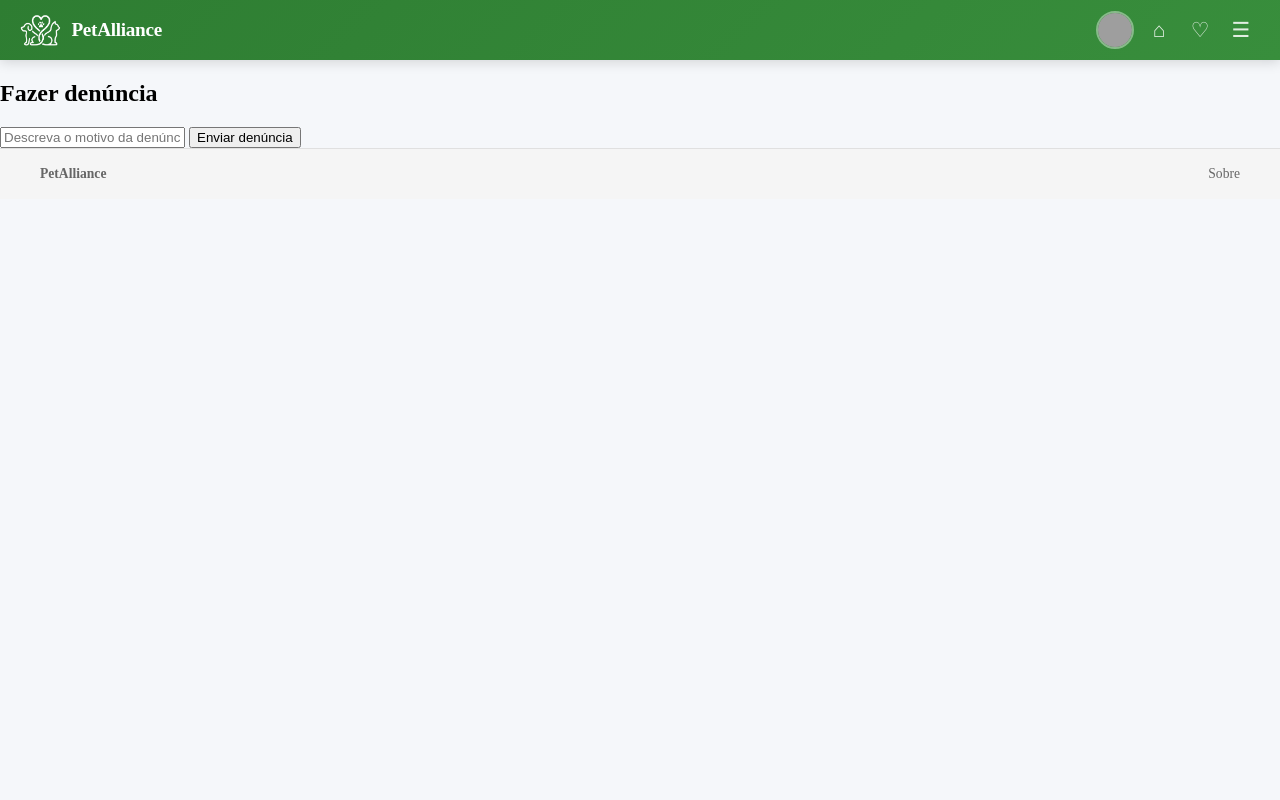
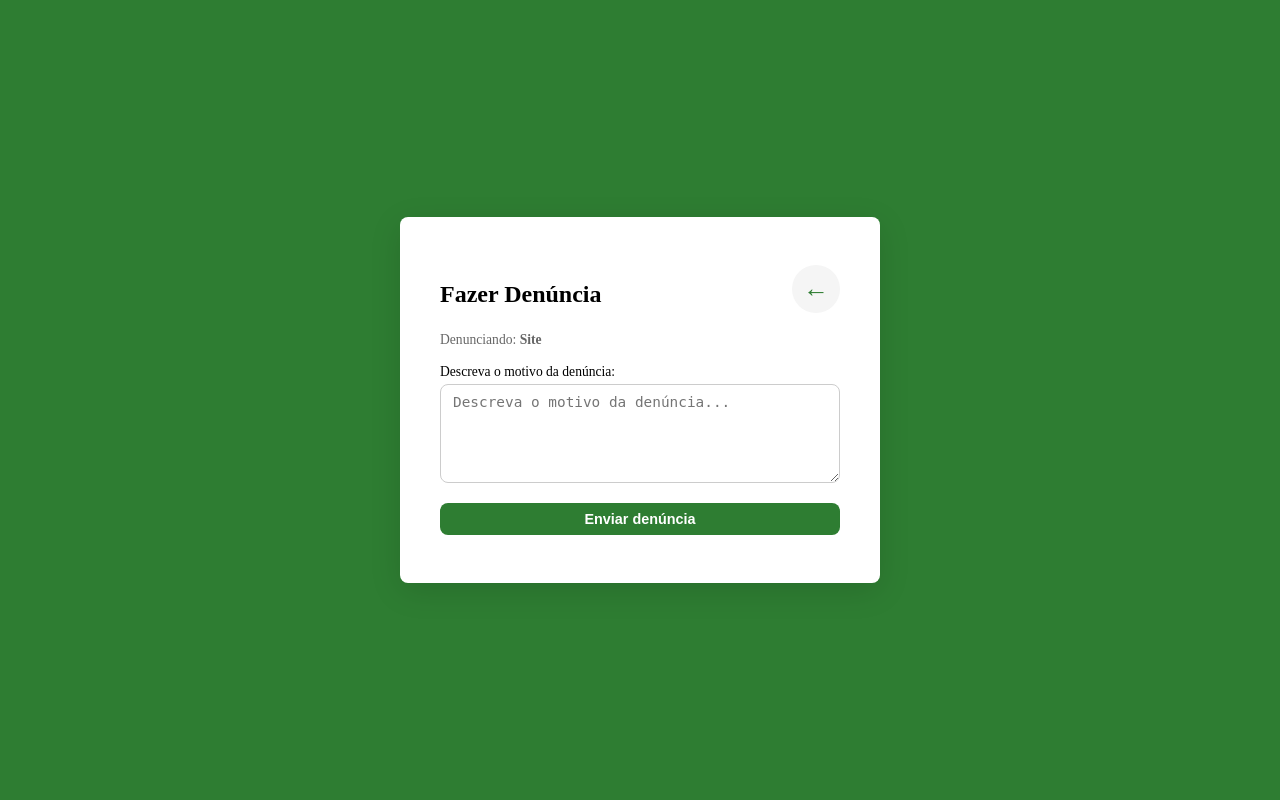
Before and after one commit to ThurStelzner/PetAlliance, a PHP site: page /backEnd/denuncias/cadastrarDenuncia.php in a window 1280 px wide. Run offline with PHP 8.4, Linux system fonts and the light colour scheme; the visitor is signed in with stand-in values (Sample User, id 1); grey boxes are pictures that could not be loaded.

Commit message:
página de denuncias style

```diff
--- a/backEnd/denuncias/cadastrarDenuncia.php
+++ b/backEnd/denuncias/cadastrarDenuncia.php
@@ -11,37 +11,30 @@ if(!$_SESSION['usuario_id']) {
     exit();
 }
 
-require __DIR__ . "/../views/navBar.php";
-require __DIR__ . "/../../frontEnd/view/cadastrarDenuncia.html";
-require __DIR__ . "/../../frontEnd/view/footer.html";
+$erro = '';
+$sucesso = '';
 
 if ($_SERVER["REQUEST_METHOD"] === "POST") {
     try {
-
         $usuario_id = $_SESSION["usuario_id"];
         $descricao = trim($_POST["descricao"] ?? "");
         $tipo_alvo = $_POST["tipo_alvo"] ?? $_GET["tipo"] ?? "";
         $alvo_id = $_POST["alvo_id"] ?? $_GET["id"] ?? null;
         $resolvido = 0;
 
+        if (empty($descricao)) {
+            throw new InvalidArgumentException("Descreva o motivo da denúncia.");
+        }
+
         $controller = new DenunciaController();
+        $controller->criarDenuncia(new Denuncia($usuario_id, $tipo_alvo, $descricao, $alvo_id, $resolvido));
 
-        $controller->criarDenuncia(
-            new Denuncia(
-                $usuario_id,
-                $tipo_alvo,
-                $descricao,
-                $alvo_id,
-                $resolvido
-            )
-        );
-
-        header("Location: /backEnd/home.php");
-        exit();
-
+        $sucesso = true;
     } catch (InvalidArgumentException $e) {
-        echo htmlspecialchars($e->getMessage());
+        $erro = $e->getMessage();
     } catch (PDOException $e) {
-        echo htmlspecialchars($e->getMessage());
+        $erro = "Erro ao salvar denúncia.";
     }
 }
+
+require __DIR__ . "/../../frontEnd/view/cadastrarDenuncia.html";
--- a/frontEnd/style/style.css
+++ b/frontEnd/style/style.css
@@ -849,7 +849,8 @@ html, body {
 footer {
   display: block;
   width: 100%;
-  height: 50px;
+  height: 36px;
+  flex-shrink: 0;
   background: #f5f5f5;
   border-top: 1px solid #e0e0e0;
 }
--- a/frontEnd/view/cadastrarDenuncia.html
+++ b/frontEnd/view/cadastrarDenuncia.html
@@ -1,20 +1,42 @@
-<div class="modal-content">
-    <h2>Fazer denúncia</h2>
+<!DOCTYPE html>
+<html lang="pt-BR">
+<head>
+  <meta charset="UTF-8">
+  <meta name="viewport" content="width=device-width, initial-scale=1.0">
+  <title>Denunciar - PetAlliance</title>
+  <link rel="stylesheet" href="/frontEnd/style/style.css">
+</head>
+<body class="card-centered">
 
-    <form method="POST" >
+<div class="card-wide">
+  <div class="card">
+    <a href="javascript:history.back()" class="btn-back">&larr;</a>
+    <h1 class="form-title">Fazer Den&uacute;ncia</h1>
 
+    <?php if (!empty($erro)): ?>
+      <div class="form-msg form-msg-error"><?= htmlspecialchars($erro) ?></div>
+    <?php elseif (!empty($sucesso)): ?>
+      <div class="form-msg form-msg-success">Den&uacute;ncia enviada com sucesso!</div>
+      <a href="/backEnd/home.php" class="btn btn-primary" style="display:block;width:100%;">Voltar ao in&iacute;cio</a>
+    <?php endif; ?>
+
+    <?php if (empty($sucesso)): ?>
+      <form method="POST">
         <input type="hidden" name="tipo_alvo" value="<?= htmlspecialchars($_GET['tipo'] ?? 'site') ?>">
-
         <input type="hidden" name="alvo_id" value="<?= htmlspecialchars($_GET['id'] ?? '') ?>">
 
-        <input
-            name="descricao"
-            placeholder="Descreva o motivo da denúncia..."
-            required>
-        </input>
+        <p style="font-size:0.85rem;color:var(--text-muted);margin-bottom:1rem;">
+          Denunciando: <strong><?= htmlspecialchars(ucfirst($_GET['tipo'] ?? 'site') . ($_GET['id'] ?? '' ? ' #' . $_GET['id'] : '')) ?></strong>
+        </p>
 
-        <button type="submit">
-            Enviar denúncia
-        </button>
-    </form>
+        <label class="form-label" for="descricao">Descreva o motivo da den&uacute;ncia:</label>
+        <textarea class="form-input" style="max-width: 400px; min-width: 400px;" name="descricao" id="descricao" rows="5" placeholder="Descreva o motivo da den&uacute;ncia..." required></textarea>
+
+        <button type="submit" class="btn btn-primary" style="width:100%;">Enviar den&uacute;ncia</button>
+      </form>
+    <?php endif; ?>
+  </div>
 </div>
+
+</body>
+</html>
```
Also changed, not shown: uploads/animais/pet_6a4f15b70e7ab.webp (added), uploads/animais/pet_6a4f15c704a73.webp (added), uploads/animais/pet_6a4f15d40aa4d.webp (added).
